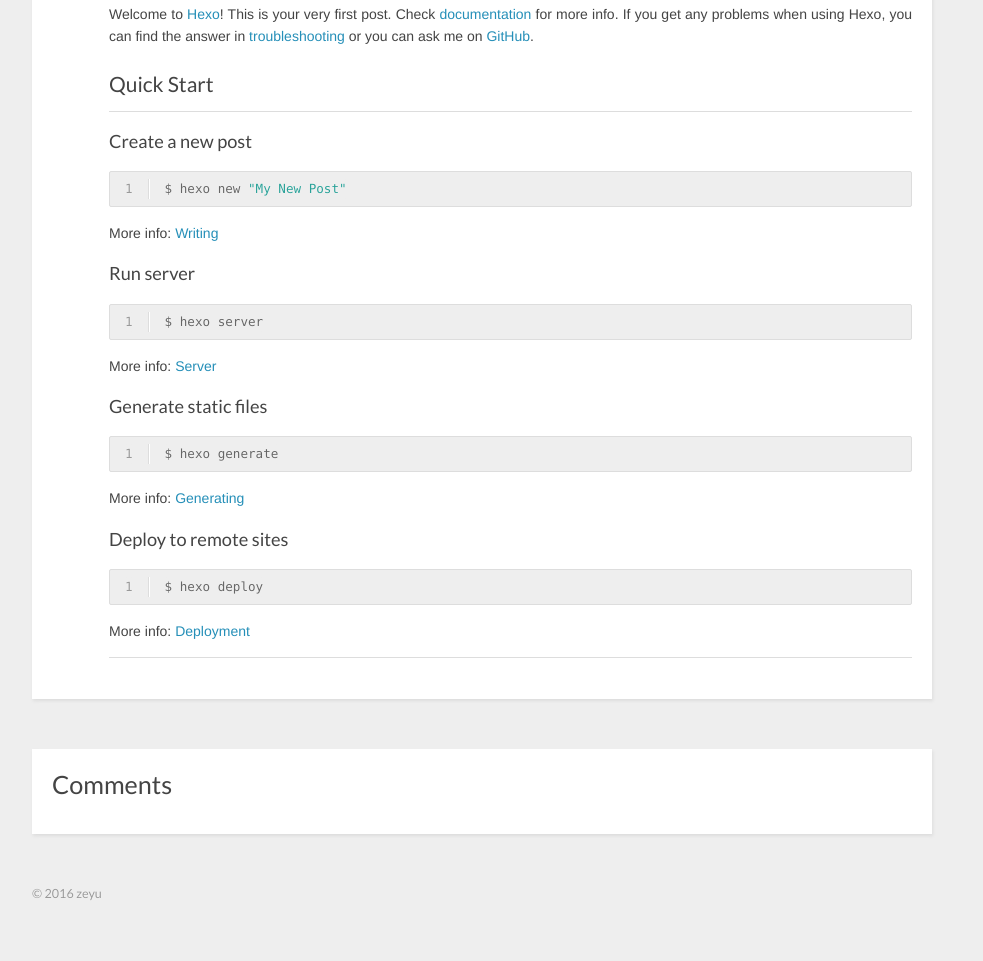
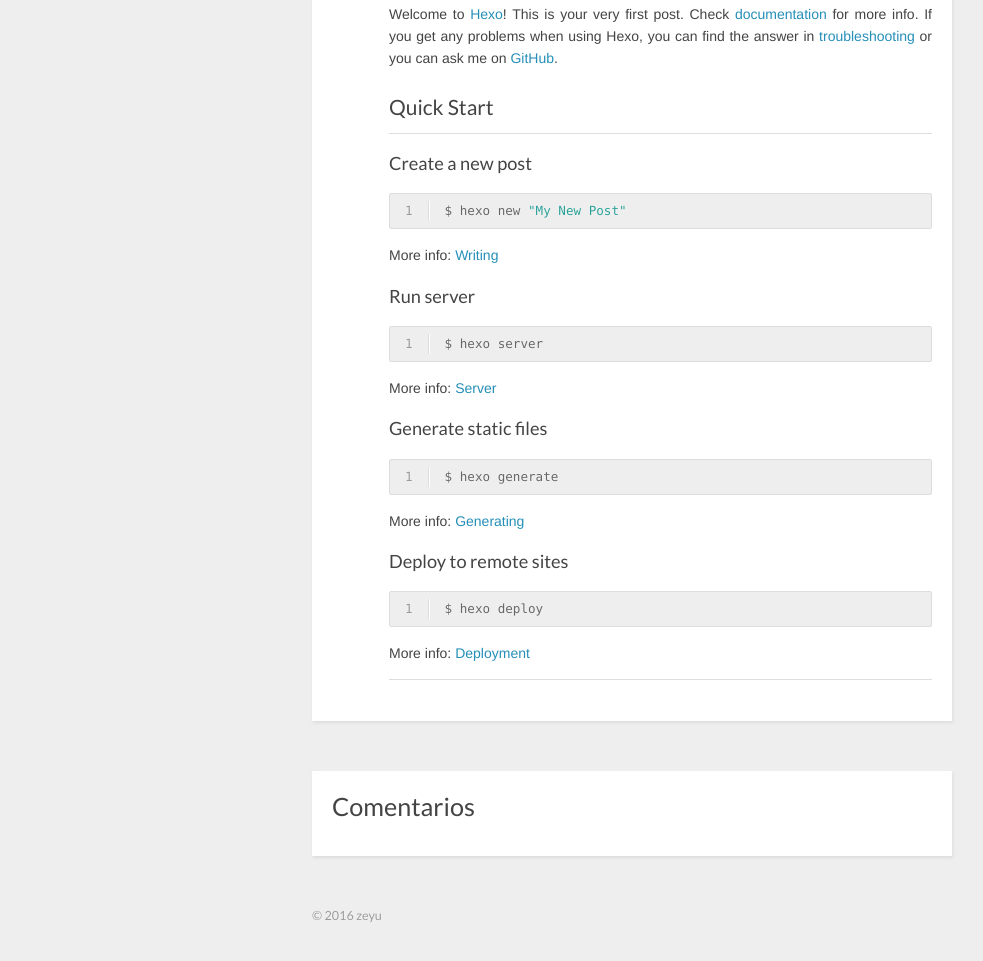
Before and after one commit to iosanimations/iosanimations.github.io, a plain HTML site: page 2016/08/02/hello-world/index.html in a window 1280 px wide. Shown: the part 225-1186 px from the top of the page, without its empty margins (8-991 px from the left). Drawn offline with nearby package versions, Linux system fonts and the light colour scheme.

Commit message:
Site updated: 2016-08-02 12:10:24

```diff
--- a/2016/08/02/hello-world/index.html
+++ b/2016/08/02/hello-world/index.html
@@ -103,7 +103,7 @@
 
 
 <section id="comment">
-  <h1 class="title">Comments</h1>
+  <h1 class="title">Comentarios</h1>
 
 
       <div id="fb-root"></div>
@@ -126,7 +126,7 @@
     <aside id="sidebar" class="alignright">
   <div class="search">
   <form action="//google.com/search" method="get" accept-charset="utf-8">
-    <input type="search" name="q" results="0" placeholder="Search">
+    <input type="search" name="q" results="0" placeholder="Buscar">
     <input type="hidden" name="q" value="site:yoursite.com">
   </form>
 </div>
--- a/css/style.css
+++ b/css/style.css
@@ -68,35 +68,35 @@ a:hover {
   clear: both;
 }
 .inner {
-  width: 1200px;
+  width: 640px;
   margin: 0 auto;
 }
-@media screen and (max-width: 1260px) {
+@media screen and (max-width: 640px) {
   .inner {
     width: 100%;
   }
 }
 #main-col {
-  width: 900px;
+  width: 640px;
 }
-@media screen and (max-width: 1260px) {
+@media screen and (max-width: 640px) {
   #main-col {
     width: 100%;
     margin-right: -300px;
   }
 }
-@media screen and (max-width: 900px) {
+@media screen and (max-width: 640px) {
   #main-col {
     margin-right: 0;
     float: none;
   }
 }
-@media screen and (max-width: 1260px) {
+@media screen and (max-width: 640px) {
   #wrapper {
     margin-right: 300px;
   }
 }
-@media screen and (max-width: 900px) {
+@media screen and (max-width: 640px) {
   #wrapper {
     margin-right: 0;
   }
```
Also changed, not shown: archives/2016/08/index.html (+2 -2 lines), archives/2016/index.html (+2 -2 lines), archives/index.html (+3 -3 lines), index.html (+1 -1 lines).
